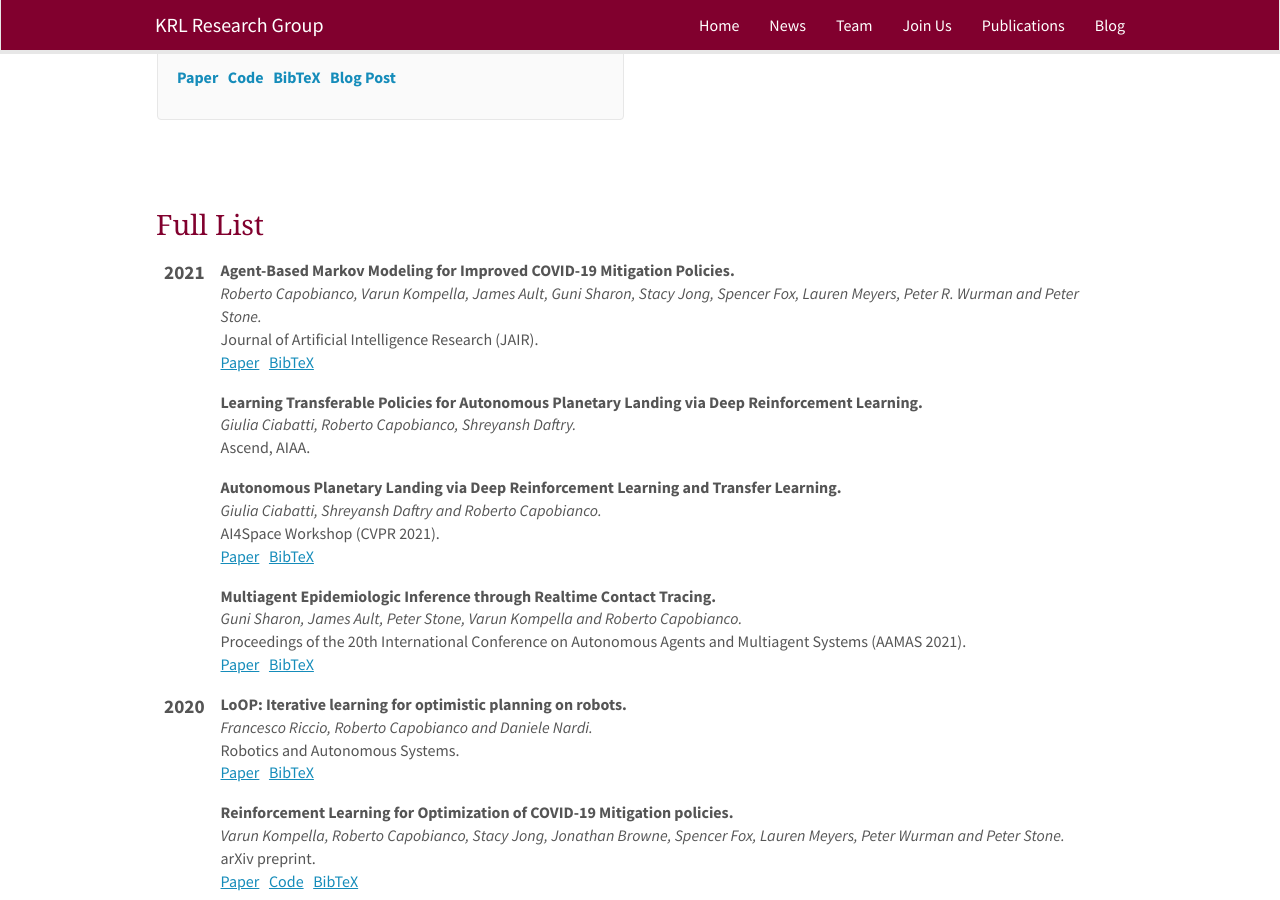
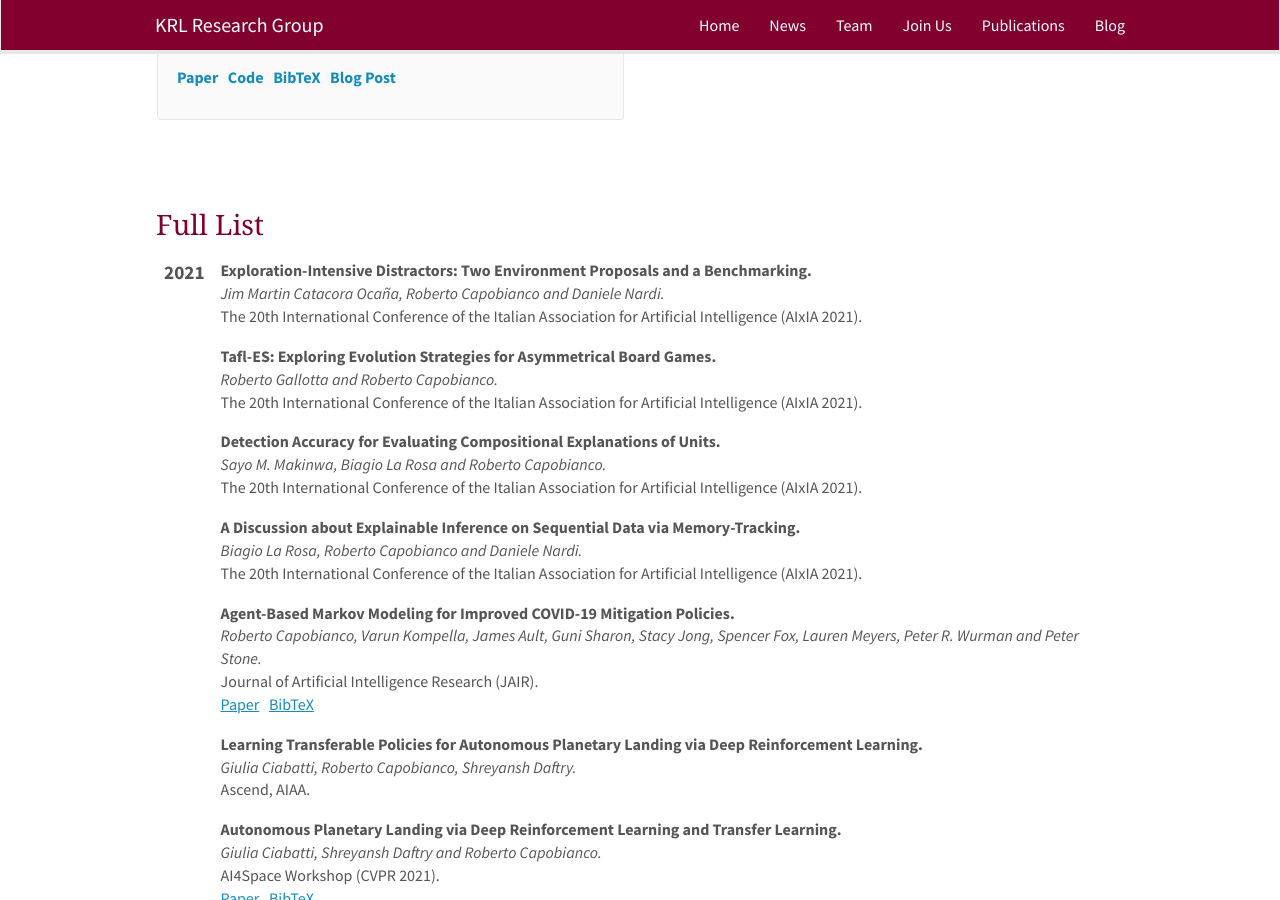
Before and after one commit to KRLGroup/krlgroup.github.io, a Jekyll site: the page built from _pages/publications.md, in a window 1280 px wide and 900 px high, scrolled down 434 px. Built offline with Jekyll 4.4.1, drawn with Linux system fonts in a browser that asks for light colours; nearby versions of some CDN libraries.

Commit message:
added publications AIxAI

```diff
--- a/_data/publist.yml
+++ b/_data/publist.yml
@@ -1,3 +1,41 @@
+- title: "Exploration-Intensive Distractors: Two Environment Proposals and a Benchmarking"
+  authors: Jim Martin Catacora Ocaña, Roberto Capobianco and Daniele Nardi
+  year: 2021
+  publisher: The 20th International Conference of the Italian Association for Artificial Intelligence (AIxIA 2021)
+  link:
+    url:
+    display:
+  bibtex:
+
+- title: "Tafl-ES: Exploring Evolution Strategies for Asymmetrical Board Games"
+  authors: Roberto Gallotta and Roberto Capobianco
+  year: 2021
+  publisher: The 20th International Conference of the Italian Association for Artificial Intelligence (AIxIA 2021)
+  link:
+    url:
+    display:
+  bibtex:
+
+- title: "Detection Accuracy for Evaluating Compositional Explanations of Units"
+  authors: Sayo M. Makinwa, Biagio La Rosa and Roberto Capobianco
+  year: 2021
+  publisher: The 20th International Conference of the Italian Association for Artificial Intelligence (AIxIA 2021)
+  link:
+    url:
+    display:
+  bibtex:
+
+- title: "A Discussion about Explainable Inference on Sequential Data via Memory-Tracking"
+  image: memoryexp.png
+  authors: Biagio La Rosa, Roberto Capobianco and Daniele Nardi
+  year: 2021
+  publisher: The 20th International Conference of the Italian Association for Artificial Intelligence (AIxIA 2021)
+  link:
+    url:
+    display:  Paper
+  bibtex:
+
+
 - title: "Agent-Based Markov Modeling for Improved COVID-19 Mitigation Policies"
   authors: Roberto Capobianco, Varun Kompella, James Ault, Guni Sharon, Stacy Jong, Spencer Fox, Lauren Meyers, Peter R. Wurman and Peter Stone
   year: 2021
```
